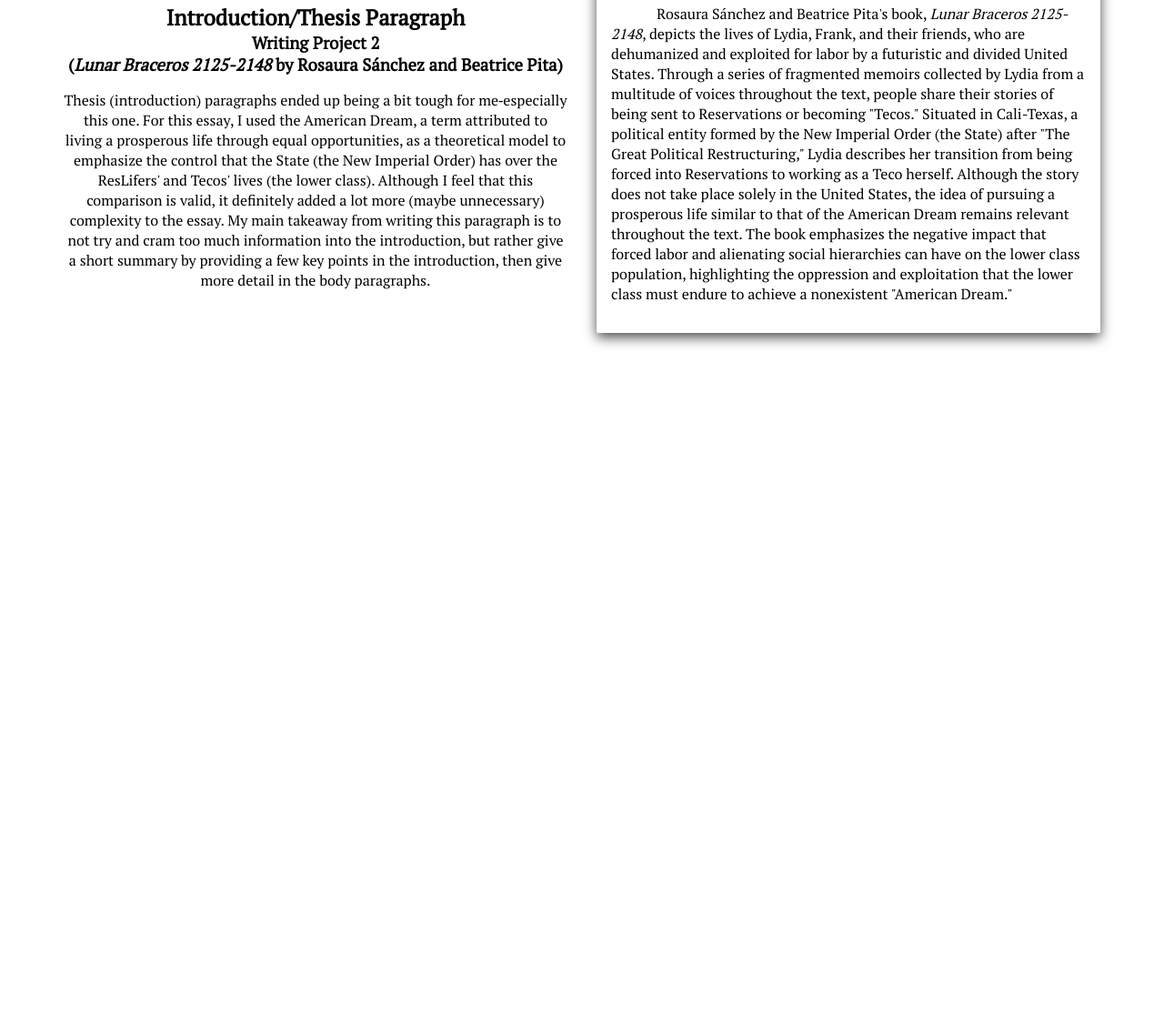
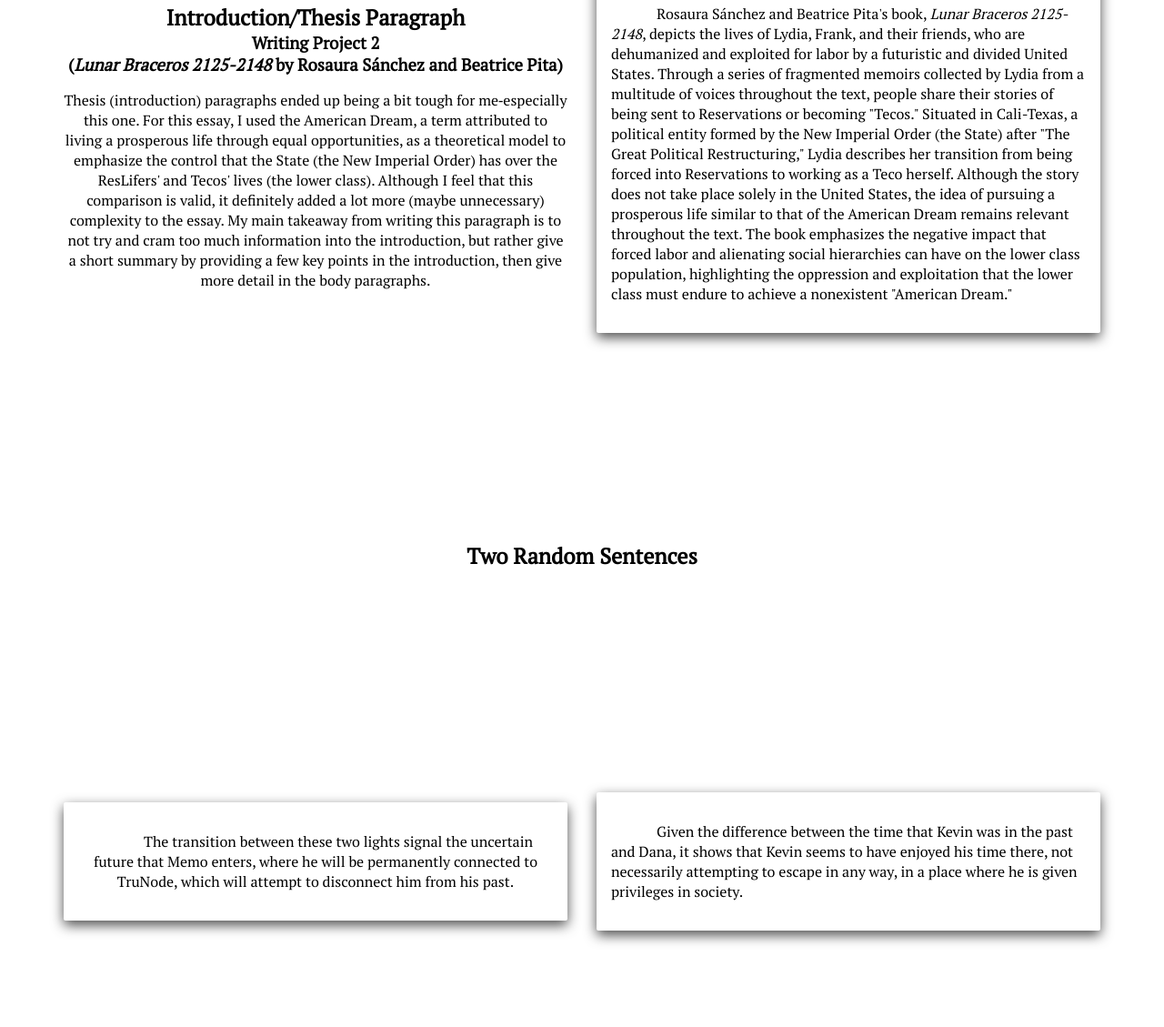
Before and after one commit to AdamAngle/R1A-Writing-Portfolio, a plain HTML site: page index.html in a window 1280 px wide. Shown: the part 2436-3565 px from the top of the page at 91% size. Before the commit the page ends 2925 px from the top, so only its background shows below. Drawn offline with Linux system fonts and the light colour scheme.

Commit message:
Added interesting sentences

```diff
--- a/index.html
+++ b/index.html
@@ -107,6 +107,29 @@
                     </div>
                 </div>
             </div>
+
+            <div class="row">
+                <div class="col-full ta-c">
+                    <h2 class="m-0">Two Random Sentences</h2>
+                </div>
+                <div class="col-half ta-c">
+                    <div class="centered-formal par-indent">
+                        <p>
+                            The transition between these two lights signal the uncertain future that Memo enters, where he will
+                            be permanently connected to TruNode, which will attempt to disconnect him from his past.
+                        </p>
+                    </div>
+                </div>
+                <div class="col-half">
+                    <div class="centered-formal par-indent">
+                        <p>
+                            Given the difference between the time that Kevin was in the past and Dana, it shows that Kevin seems
+                            to have enjoyed his time there, not necessarily attempting to escape in any way, in a place where he
+                            is given privileges in society.
+                        </p>
+                    </div>
+                </div>
+            </div>
         </div>
     </body>
 </html>
--- a/styles.css
+++ b/styles.css
@@ -91,6 +91,14 @@ header > .header-content {
     min-height: calc(fit-content + 4rem);
 }
 
+.col-full {
+    grid-column: span 2;
+    display: flex;
+    align-items: center;
+    justify-content: center;
+    flex-direction: column;
+}
+
 .col-half {
     grid-column: span 1;
     display: flex;
```
